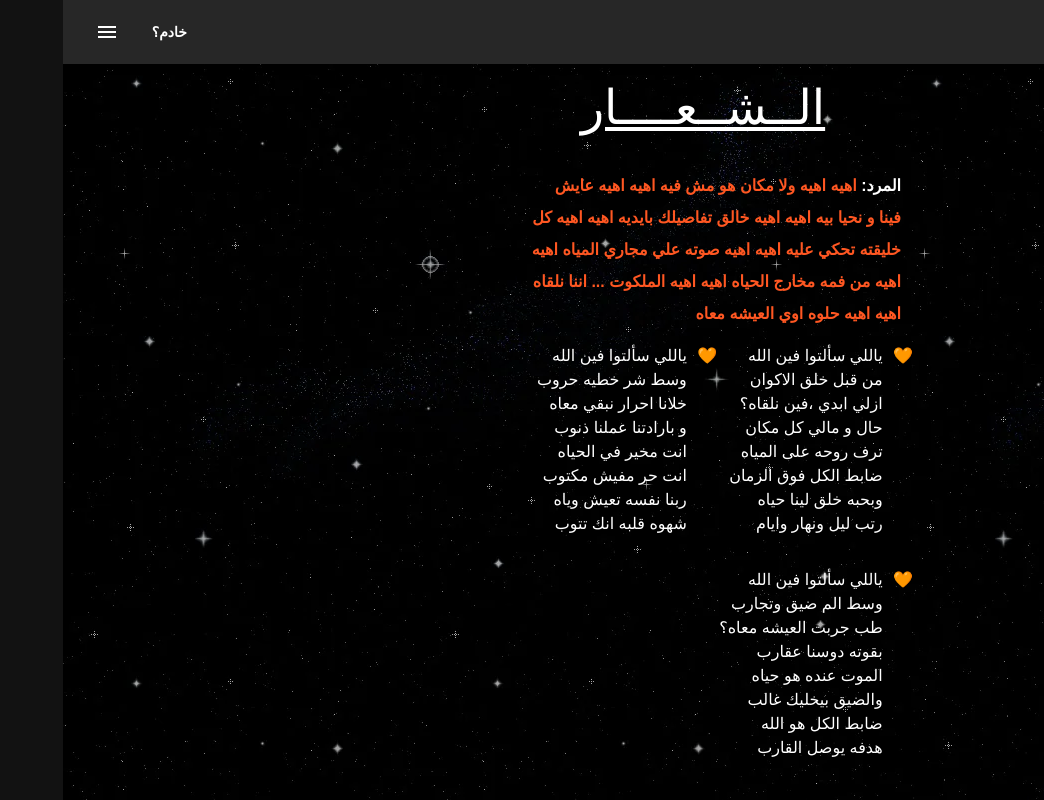
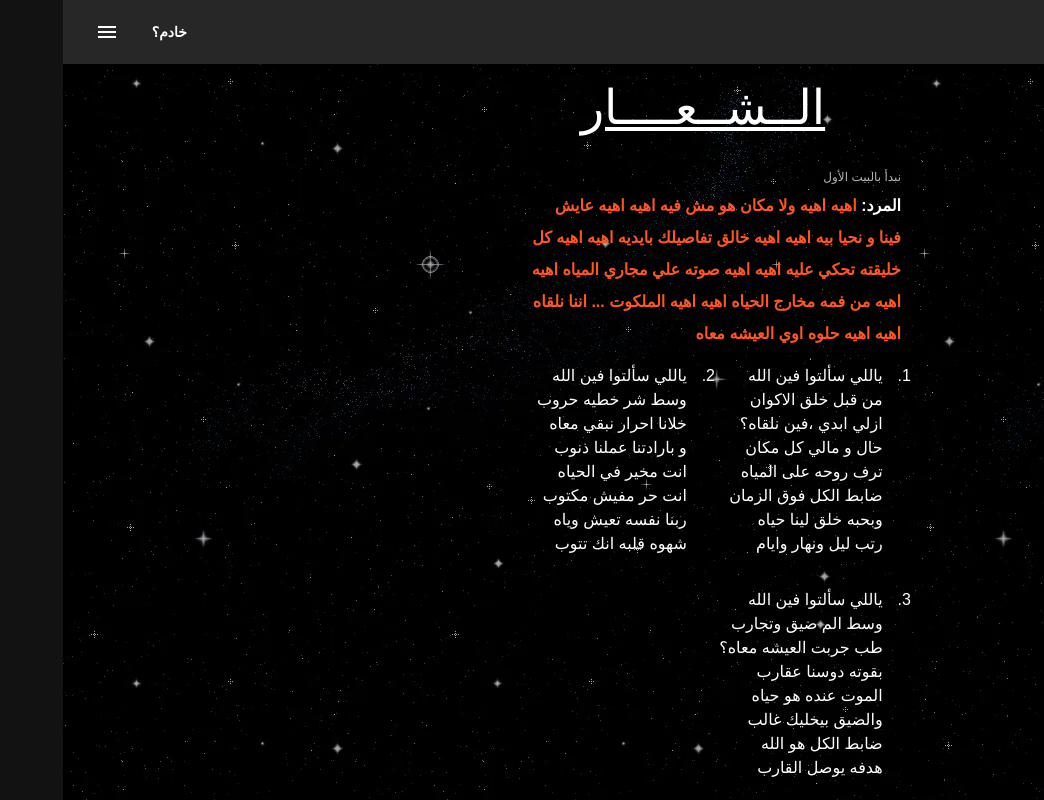
Before and after one commit to RamFarid/ahiah2ahiah, a React (Vite) app: page /motto in a window 1280 px wide. Shown: the whole page, without its empty margins (236-1280 px from the left). Built offline with nearby package versions, Linux system fonts and the light colour scheme; no server answers.

Commit message:
remake motto

```diff
--- a/src/routes/Motto.jsx
+++ b/src/routes/Motto.jsx
@@ -22,6 +22,11 @@ function Motto() {
         الــشــعــــار
       </Typography>
       {/* <AudioPlayer /> */}
+      {
+        <Typography variant='caption' color={'text.secondary'}>
+          نبدأ بالبيت الأول
+        </Typography>
+      }
       {<Marrad />}
       {/* <Button
         onClick={toggleMarrad}
@@ -35,7 +40,7 @@ function Motto() {
       >
         {showMarrad ? 'اخفاء المرد بعد كل فقرة' : 'اظهار المرد بعد كل فقرة'}
       </Button> */}
-      <Grid container component={'ul'} px={1} gap={4} mt={2}>
+      <Grid container component={'ol'} px={1} gap={4} mt={2}>
         <CustomListItem
           txt={`ياللي سألتوا فين الله<br/>
      من قبل خلق الاكوان <br/>
@@ -77,7 +82,6 @@ const CustomListItem = ({ txt, showMarrad }) => (
       item
       component={'li'}
       sx={{
-        '&::marker': { content: "'\u{1F9E1}'" },
         paddingInlineStart: 1.3,
       }}
     >
```
